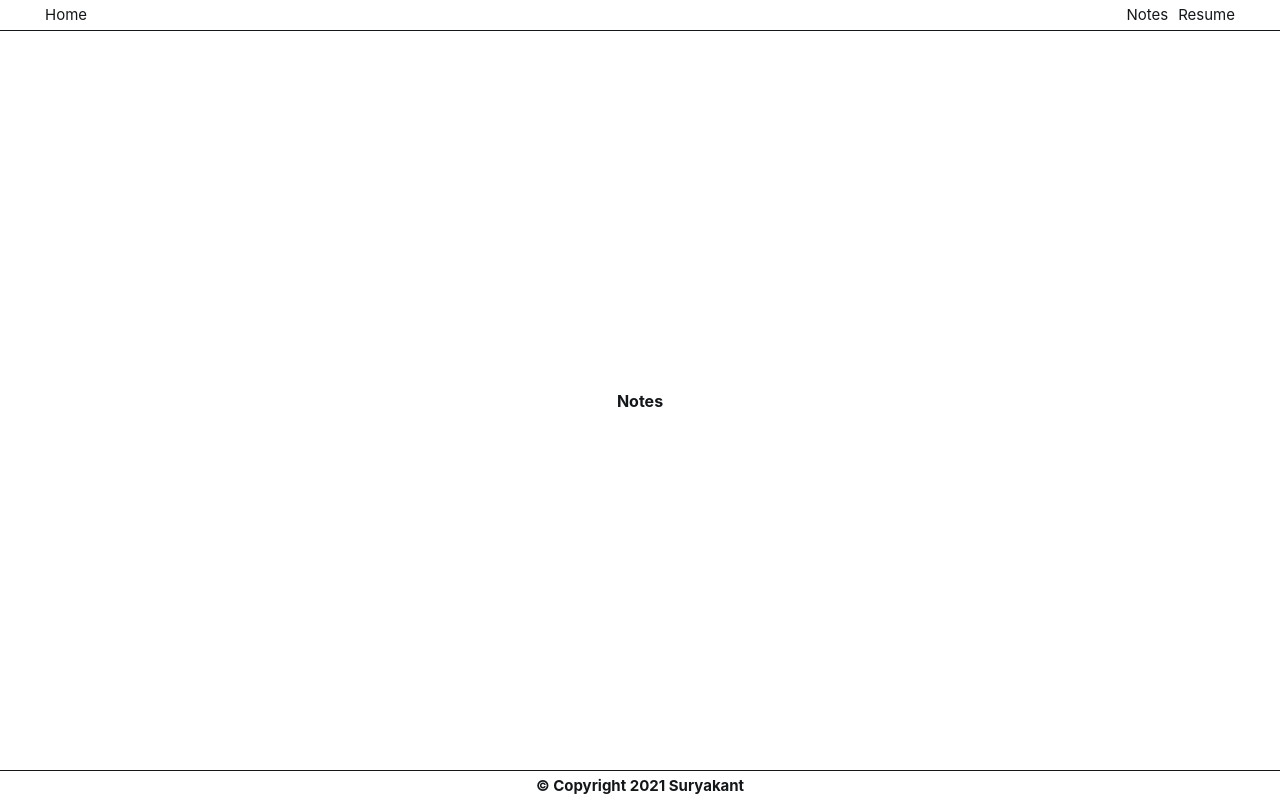
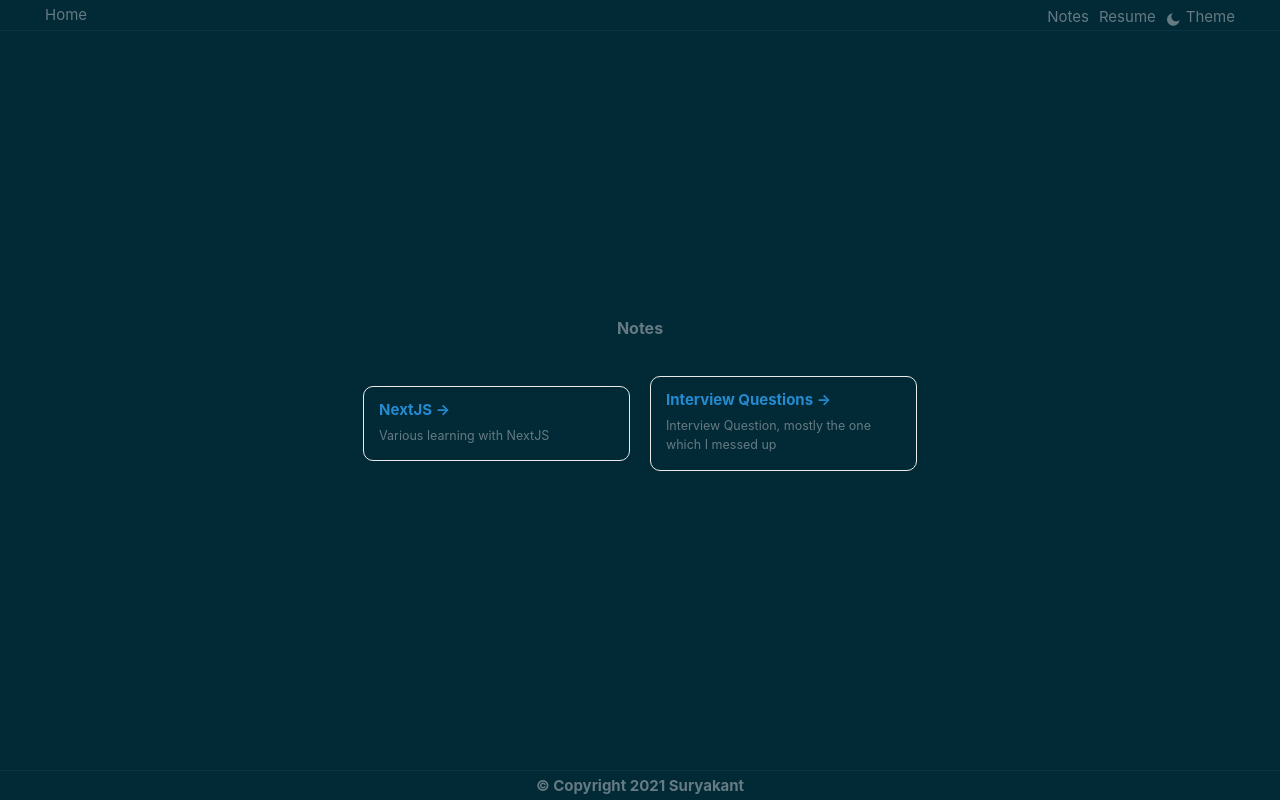
Before and after one commit to skant09/blog, a Next.js app: page /notes in a window 1280 px wide. Built offline with nearby package versions, Linux system fonts and the light colour scheme.

Commit message:
solarised-dark theming

```diff
--- a/components/navbar.tsx
+++ b/components/navbar.tsx
@@ -13,6 +13,12 @@ const Navbar = (): JSX.Element => {
           </li>
           <li>
             <a href="/resume">Resume</a>
+          </li>
+          <li>
+            <span>
+              <i className="ri-moon-fill" />
+              Theme
+            </span>
           </li>
         </ul>
       </nav>
--- /dev/null
+++ b/next.config.js
@@ -0,0 +1,15 @@
+module.exports = {
+  async headers() {
+    return [
+      {
+        source: '/:page',
+        headers: [
+          {
+            key: 'cache-control',
+            value: 'max-age: 300, public, stale-while-revalidate=86400',
+          },
+        ],
+      },
+    ]
+  },
+}
--- a/pages/_document.tsx
+++ b/pages/_document.tsx
@@ -8,7 +8,7 @@ export default class BlogDocument extends Document {
           <meta name="description" content="Blog" />
         </Head>
 
-        <body>
+        <body className="solarised-dark">
           <Main></Main>
           <NextScript />
           <style
--- a/pages/notes/index.tsx
+++ b/pages/notes/index.tsx
@@ -1,4 +1,20 @@
 const Notes = (): JSX.Element => {
-  return <h1>Notes</h1>
+  return (
+    <div>
+      <h1>Notes</h1>
+
+      <div className="grid">
+        <a href="/notes-nextjs" className="card">
+          <h3>NextJS &rarr;</h3>
+          <p>Various learning with NextJS</p>
+        </a>
+
+        <a href="/notes-interview-Question" className="card">
+          <h3>Interview Questions &rarr;</h3>
+          <p>Interview Question, mostly the one which I messed up</p>
+        </a>
+      </div>
+    </div>
+  )
 }
 export default Notes
--- a/pages/resume/resume.module.css
+++ b/pages/resume/resume.module.css
@@ -32,7 +32,7 @@
 }
 .resume h2 {
   font-size: 1.5rem;
-  color: #2196f3;
+  color: var(--color-highlight);
   padding-bottom: 1rem;
 }
 .resume details,
--- a/styles/global.css
+++ b/styles/global.css
@@ -1,13 +1,27 @@
 :root {
   --white: #ffffff;
-  --black: #14171A;
+  --black: #14171a;
+  --yellow: #b58900;
+  --orange: #cb4c15;
+  --red: #dd322f;
+  --magenta: #d33781;
+  --violet: #6c71c3;
   --dark-black: #000000;
-  --blue: #1DA1F2;
-  --light-blue: #1B95E0;
+  --blue: #258bd1;
+  --cyan: #29a198;
+  --green: #869901;
+  --light-blue: #1b95e0;
   --dark-grey: #657786;
-  --light-grey: #2F3336;
-  --extra-light-grey: #E1E8ED;
-  --extra-extra-light-grey: #F5F8FA;
+  --light-grey: #2f3336;
+  --extra-light-grey: #e1e8ed;
+  --extra-extra-light-grey: #f5f8fa;
+
+  --solarised-dark-blue1: #012a36;
+  --solarised-dark-blue2: #083542;
+  --solarised-dark-content1: #083542;
+  --solarised-dark-content2: #657a83;
+  --solarised-light-content1: #93a1a1;
+  --solarised-light-content1: #839396;
 
   --global-rem: 10px;
   --global-width: 1200px;
@@ -37,6 +51,16 @@
     --border-color: var(--dark-grey);
   }
 }
+
+body.solarised-dark {
+    /* all your styles for dark mode here */
+    --background-primary: var(--solarised-dark-blue1);
+    --background-secondary: var(--solarised-dark-content1);
+    --color-primary: var(--solarised-dark-content2);
+    --color-highlight: var(--blue);
+    --border-color: var(--solarised-dark-blue2);
+}
+
 html,
 body {
   font-size: var(--global-rem);
@@ -160,11 +184,13 @@ code {
 .card:active {
   text-decoration: underline;
   border-color: var(--light-blue);
+  color: var(--blue);
 }
 
 .card h3 {
   margin: 0 0 1rem 0;
   font-size: 1.5rem;
+  color: var(--color-highlight);
 }
 
 .card p {
```
